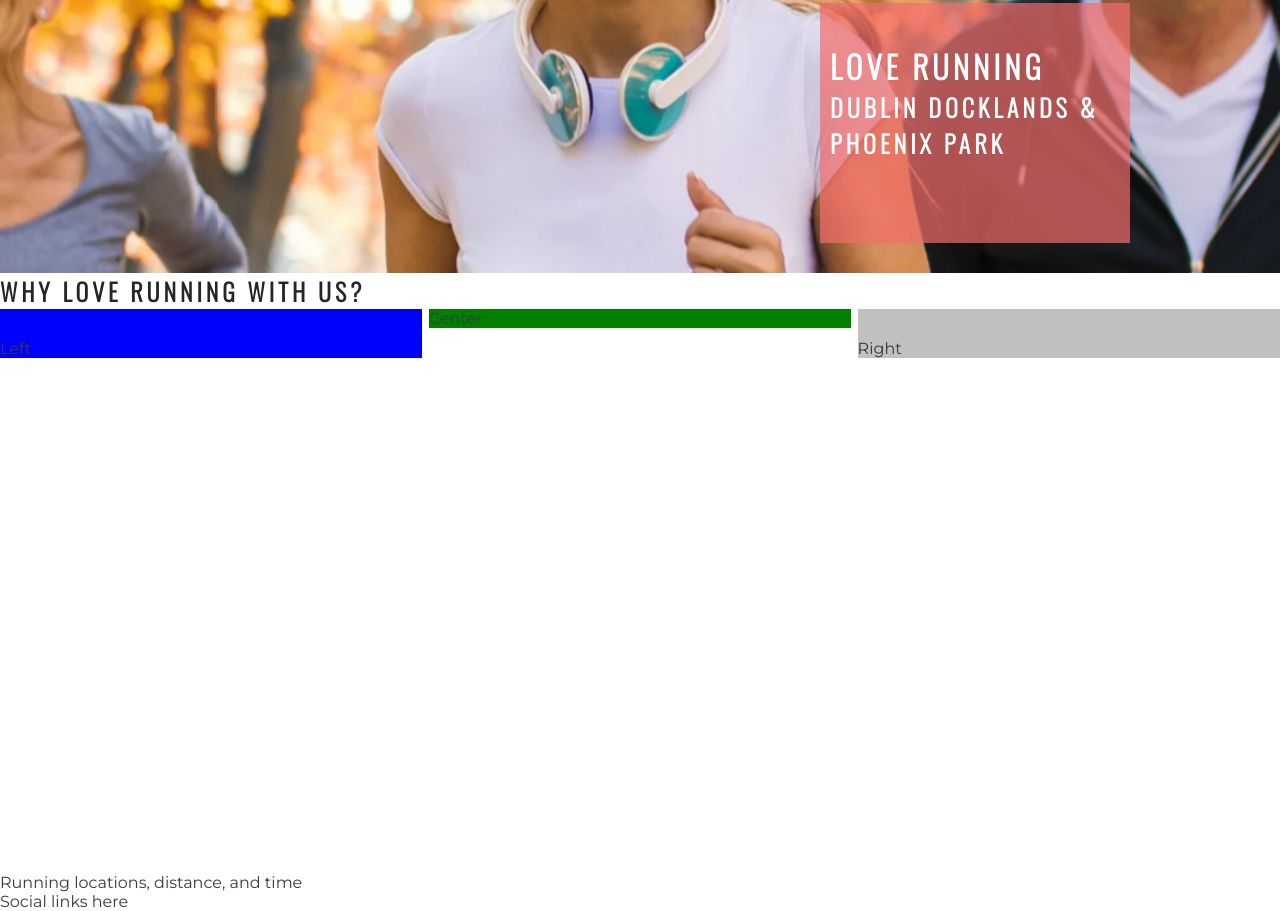
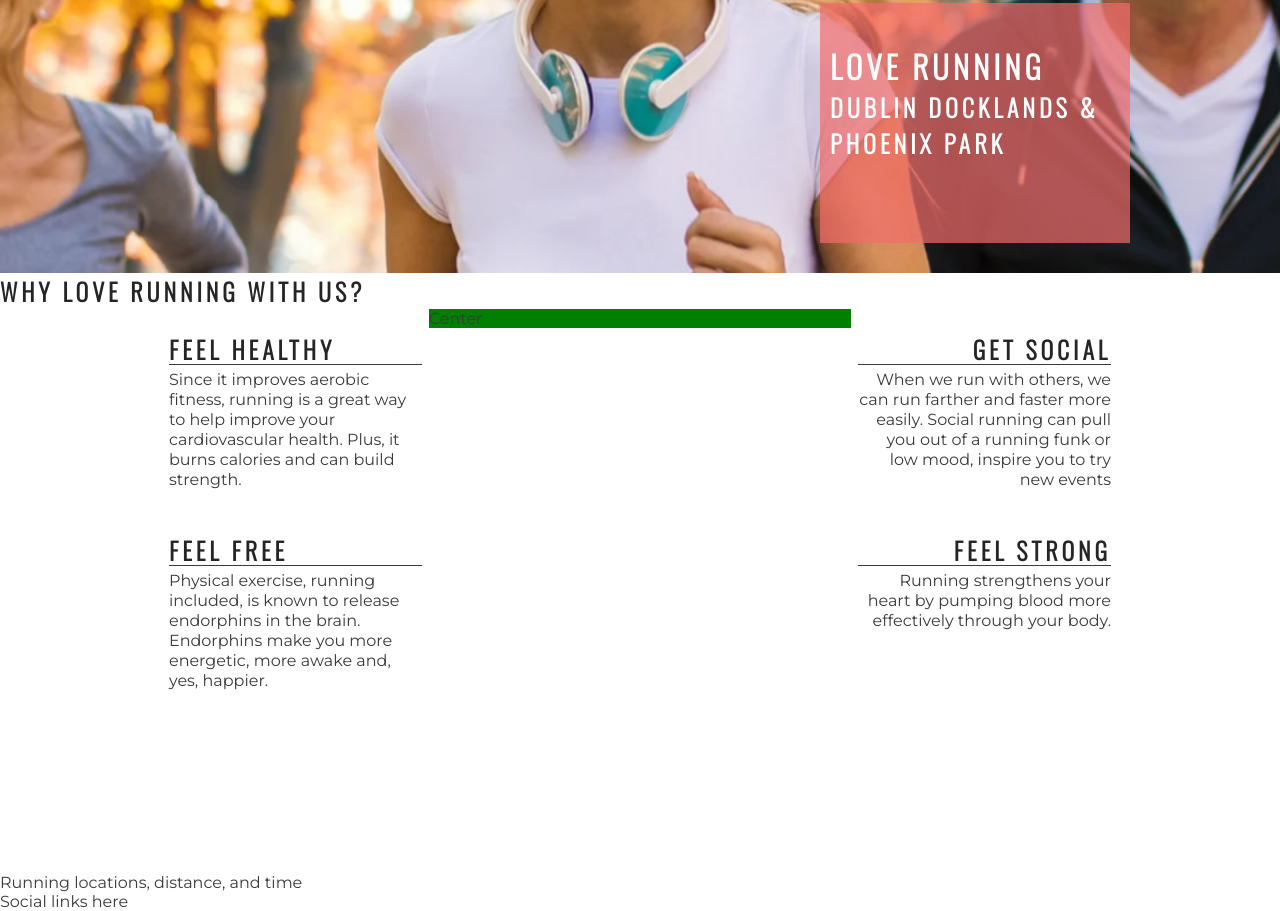
Before and after one commit to Georgette-Lumbe/love-running, a plain HTML site: page index.html in a window 1280 px wide. Shown: the part 402-1313 px from the top of the page. Drawn offline with nearby package versions, Linux system fonts and the light colour scheme.

Commit message:
Add right and left about section content and style

```diff
--- a/assets/css/style.css
+++ b/assets/css/style.css
@@ -107,16 +107,39 @@ h1, h2 {
     padding-top: 30px;
     width: 33%;
     float: left;
-    background-color: blue;
 }
 #right-about {
     padding-top: 30px;
     width: 33%;
     float: right;
-    background-color: silver;
 }
 #center-about {
     width: 33%;
     margin: 0 auto;
     background-color: green;
 }
+hr {
+    margin: 5px 0;
+    width: 100%;
+    border-top: 1px solid #3a3a3a;
+}
+.left-about-heading {
+    width: 60%;
+    float: right;
+    line-height: 20px;
+    clear: both;
+    margin-bottom: 50px;
+}
+.right-about-heading {
+    width: 60%;
+    float: left;
+    line-height: 20px;
+    clear: both;
+    margin-bottom: 50px;
+}
+.right-about-heading h2 {
+    text-align: right;
+}
+.right-about-heading p {
+    text-align: right;
+}
--- a/index.html
+++ b/index.html
@@ -40,8 +40,41 @@
     </section>
     <section id="club-ethos">
         <h1>Why love running with us?</h1>
-        <div id="left-about">Left</div>
-        <div id="right-about">Right</div>
+        <div id="left-about">
+            <div class="left-about-heading">
+                <h2>Feel Healthy</h2>
+                <hr>
+                 <p>
+                    Since it improves aerobic fitness, running is a great way to help improve your cardiovascular
+                    health. Plus, it burns calories and can build strength.
+                </p>
+            </div>
+            <div class="left-about-heading">
+                 <h2>Feel Free</h2>
+                 <hr>
+                 <p>
+                    Physical exercise, running included, is known to release endorphins in the brain. Endorphins make
+                    you more energetic, more awake and, yes, happier.
+                 </p>
+                </div>
+        </div>
+        <div id="right-about">
+            <div class="right-about-heading">
+                <h2>Get Social</h2>
+                <hr>
+                <p>
+                    When we run with others, we can run farther and faster more easily.
+                    Social running can pull you out of a running funk or low mood, inspire you to try new events
+                </p>
+            </div>
+            <div class="right-about-heading">
+                <h2>Feel Strong</h2>
+                <hr>
+                <p>
+                    Running strengthens your heart by pumping blood more effectively through your body.
+                </p>
+            </div>
+        </div>
         <div id="center-about">Center</div>
     </section>
     <section>
```
